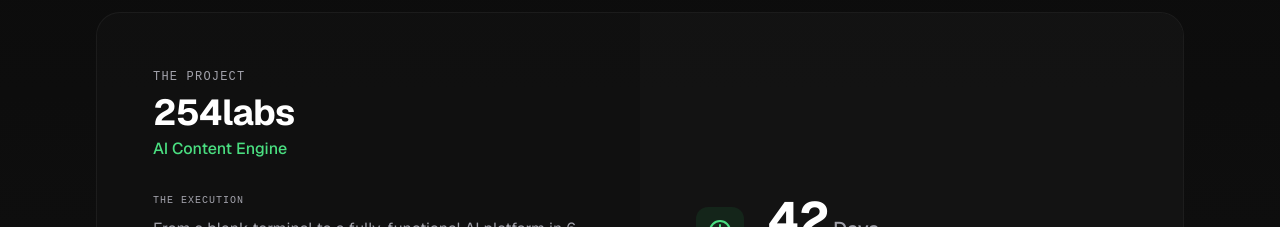
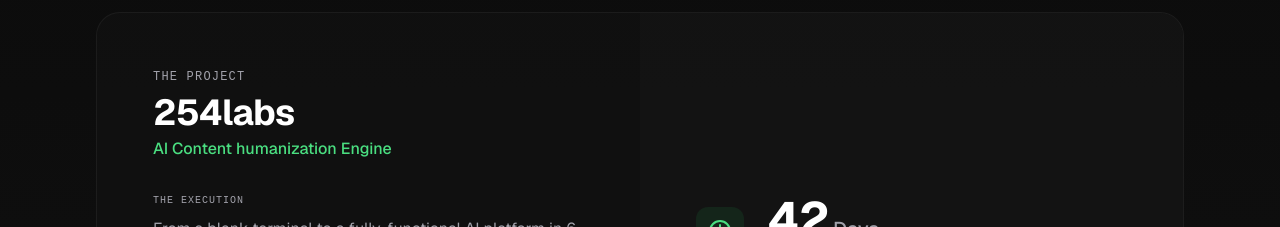
Before and after one commit to mwengamulinge/nodecosa-studio, a React (Vite) app: page / in a window 1280 px wide. Shown: the part 2900-3127 px from the top of the page. Built offline with nearby package versions, Linux system fonts and the light colour scheme; a web font is replaced by a local one.

Commit message:
Update FeaturedWork.jsx

```diff
--- a/src/components/FeaturedWork.jsx
+++ b/src/components/FeaturedWork.jsx
@@ -57,7 +57,7 @@
                     254labs
                   </h3>
                   <p className="text-primary-400 font-medium mt-1">
-                    AI Content Engine
+                    AI Content humanization Engine
                   </p>
                 </div>
 
```
